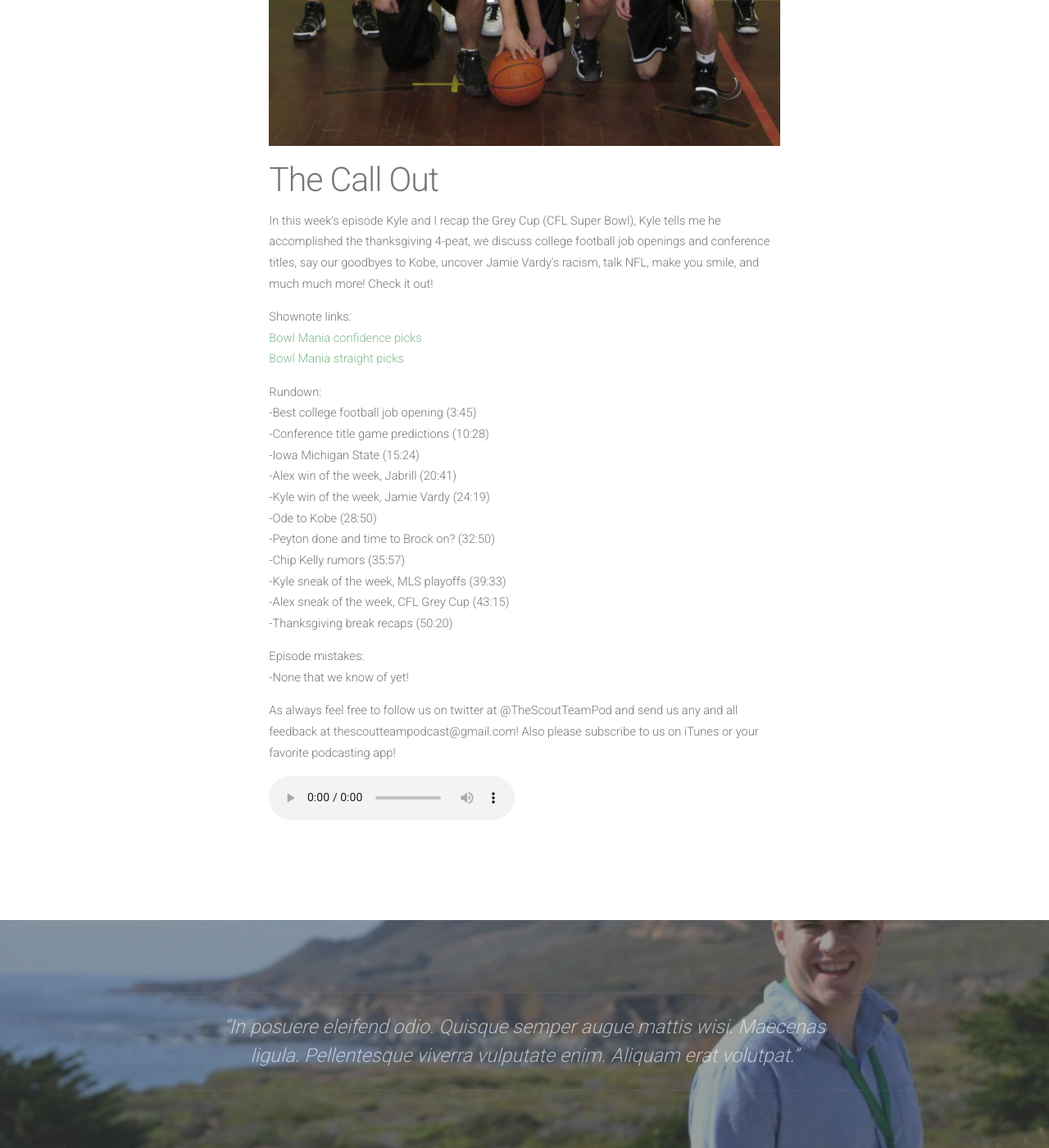
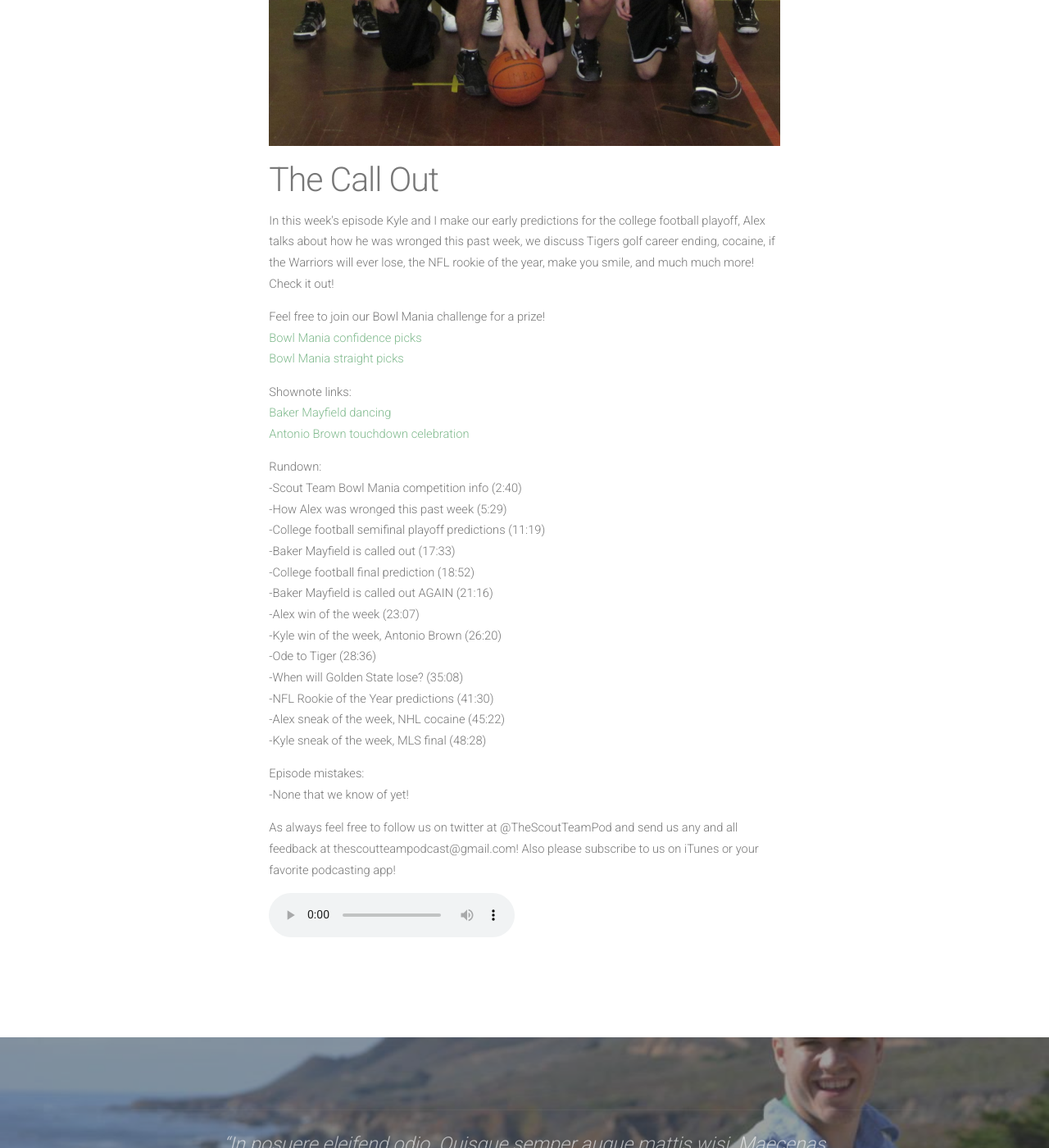
Before and after one commit to alancast/alancast.github.io, a Jekyll site: the page built from _posts/2015-12-09-episode9.md, in a window 1280 px wide and 1400 px high, scrolled down 911 px. Shown: the whole window at 82% size. Built offline with Jekyll 4.4.1, drawn with Linux system fonts in a browser that asks for light colours; nearby versions of some CDN libraries.

Commit message:
updating text for episode 9 post

```diff
--- a/_posts/2015-12-09-episode9.md
+++ b/_posts/2015-12-09-episode9.md
@@ -4,22 +4,27 @@ featured: images/ScoutTeamPodcast.jpg
 layout: post
 ---
 
-<p>In this week's episode Kyle and I recap the Grey Cup (CFL Super Bowl), Kyle tells me he accomplished the thanksgiving 4-peat, we discuss college football job openings and conference titles, say our goodbyes to Kobe, uncover Jamie Vardy's racism, talk NFL, make you smile, and much much more! Check it out!</p>
-<p>Shownote links:
+<p>In this week's episode Kyle and I make our early predictions for the college football playoff, Alex talks about how he was wronged this past week, we discuss Tigers golf career ending, cocaine, if the Warriors will ever lose, the NFL rookie of the year, make you smile, and much much more! Check it out!</p>
+<p>Feel free to join our Bowl Mania challenge for a prize!
 <br><a target="_blank" href="http://games.espn.go.com/college-bowl-mania/2015/en/group?groupID=97121">Bowl Mania confidence picks</a>
 <br><a target="_blank" href="http://games.espn.go.com/college-bowl-mania/2015/en/group?groupID=97132">Bowl Mania straight picks</a></p>
+<p>Shownote links:
+<br><a target="_blank" href="https://www.youtube.com/watch?v=RaFiu3pfuvI">Baker Mayfield dancing</a>
+<br><a target="_blank" href="https://www.youtube.com/watch?v=t2tjZh0Vspw">Antonio Brown touchdown celebration</a></p>
 <p>Rundown:
-<br>-Best college football job opening (3:45)
-<br>-Conference title game predictions (10:28)
-<br>-Iowa Michigan State (15:24)
-<br>-Alex win of the week, Jabrill (20:41)
-<br>-Kyle win of the week, Jamie Vardy (24:19)
-<br>-Ode to Kobe (28:50)
-<br>-Peyton done and time to Brock on? (32:50)
-<br>-Chip Kelly rumors (35:57)
-<br>-Kyle sneak of the week, MLS playoffs (39:33)
-<br>-Alex sneak of the week, CFL Grey Cup (43:15)
-<br>-Thanksgiving break recaps (50:20)</p>
+<br>-Scout Team Bowl Mania competition info (2:40)
+<br>-How Alex was wronged this past week (5:29)
+<br>-College football semifinal playoff predictions (11:19)
+<br>-Baker Mayfield is called out (17:33)
+<br>-College football final prediction (18:52)
+<br>-Baker Mayfield is called out AGAIN (21:16)
+<br>-Alex win of the week (23:07)
+<br>-Kyle win of the week, Antonio Brown (26:20)
+<br>-Ode to Tiger (28:36)
+<br>-When will Golden State lose? (35:08)
+<br>-NFL Rookie of the Year predictions (41:30)
+<br>-Alex sneak of the week, NHL cocaine (45:22)
+<br>-Kyle sneak of the week, MLS final (48:28)</p>
 <p>Episode mistakes:
 <br>-None that we know of yet!</p>
 <p>As always feel free to follow us on twitter at @TheScoutTeamPod and send us any and all feedback at thescoutteampodcast@gmail.com! Also please subscribe to us on iTunes or your favorite podcasting app!</p>
```
